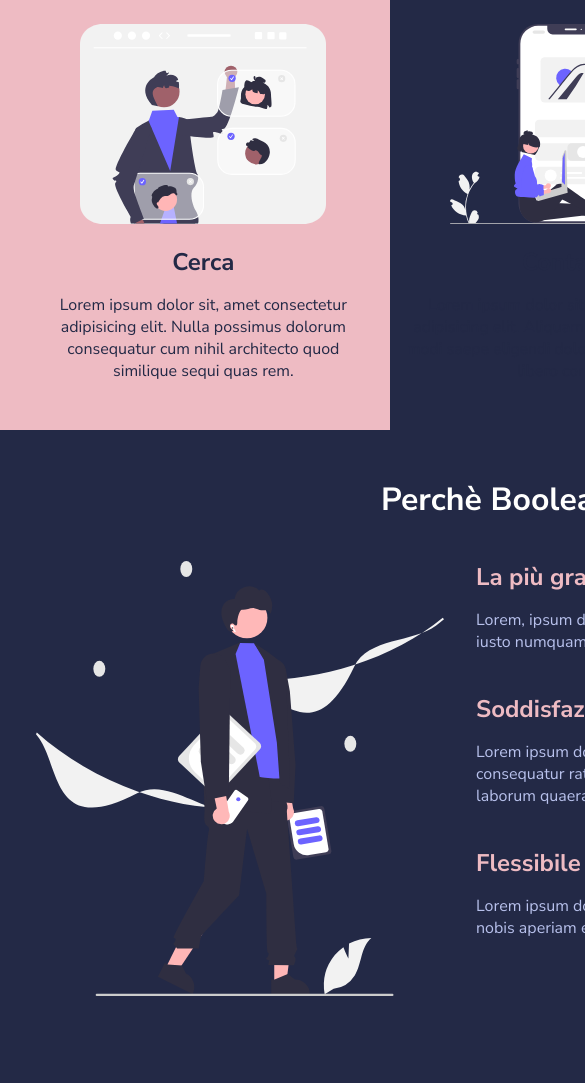
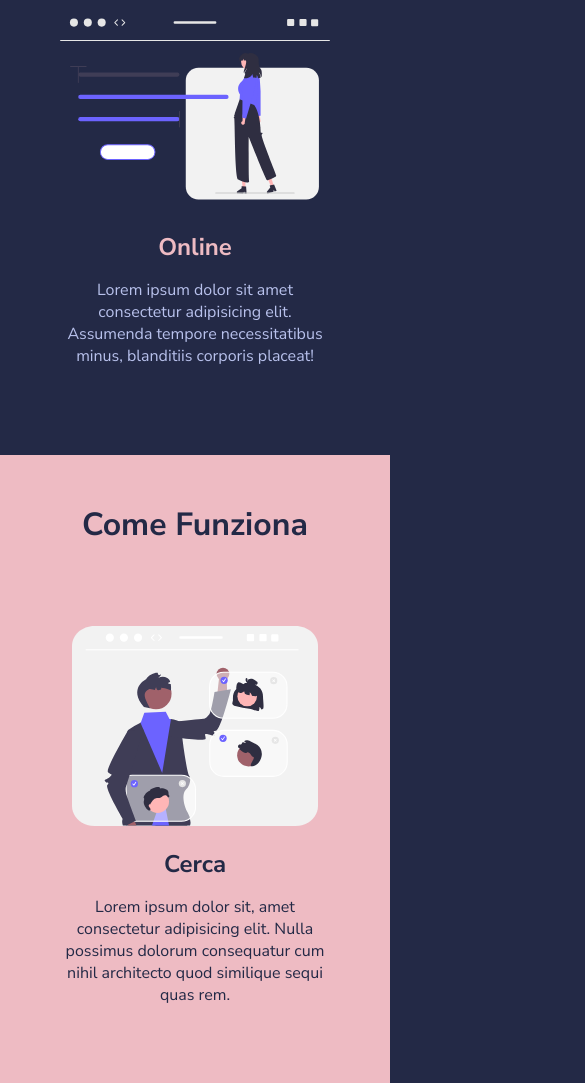
Before and after one commit to TheMrStraffy/html-css-resp-wannabe, a plain HTML site: page index.html in a window 390 px wide. Shown: the part 702-1785 px from the top of the page, 585 px wide, since content can reach past the window. Before the commit the page ends 1752 px from the top, so only its background shows below. Drawn offline with Linux system fonts and the light colour scheme.

Commit message:
[added]querys for mobile-ipad[fixed]horizontal bar

```diff
--- a/css/style.css
+++ b/css/style.css
@@ -127,3 +127,47 @@ img {
 /************************************************
     SOLUZIONE RESPONSIVE
  ************************************************/
+
+/* this removes the horizontal scrolling bar */
+ @media (max-width: 1160px){
+
+    .container {
+    width: 100%;
+    }
+
+ }
+
+
+ @media (max-width: 767px){
+
+    .container {
+    width: 100%;
+    }
+
+ }
+
+/* FOR MOBILE */
+
+ @media (max-width: 479px){
+
+    .container {
+    width: 100%;
+    }
+    .row{
+        flex-direction: column;
+        justify-content: center;
+        align-items: center;
+    }
+    .lessons .col{
+        width: 100%;
+        padding: 40px;
+    }
+    .steps .col{
+        width: 100%;
+        padding: 40px;
+    }
+    .why-us .col{
+        width: 100%;
+        padding: 40px;
+    }
+ }
--- a/index.html
+++ b/index.html
@@ -2,6 +2,11 @@
 <html>
     <head>
         <meta charset="utf-8" />
+
+        <!-- THIS NEEDED TO BE ADDED -->
+        <meta name="viewport" content="width=device-width, initial-scale=1.0">
+        <!-- /THIS NEEDED TO BE ADDED -->
+
         <title>Boolean Academy</title>
         <!-- Fonts -->
         <link
```
